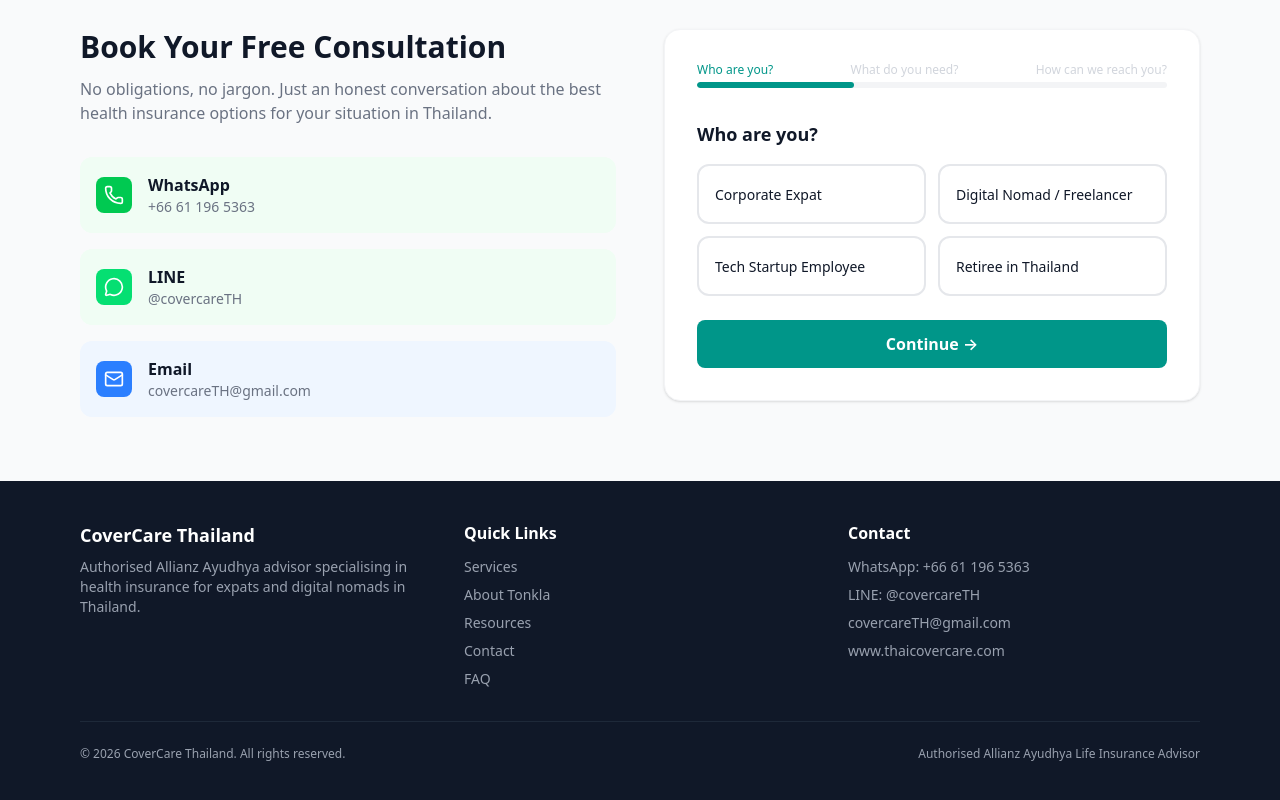
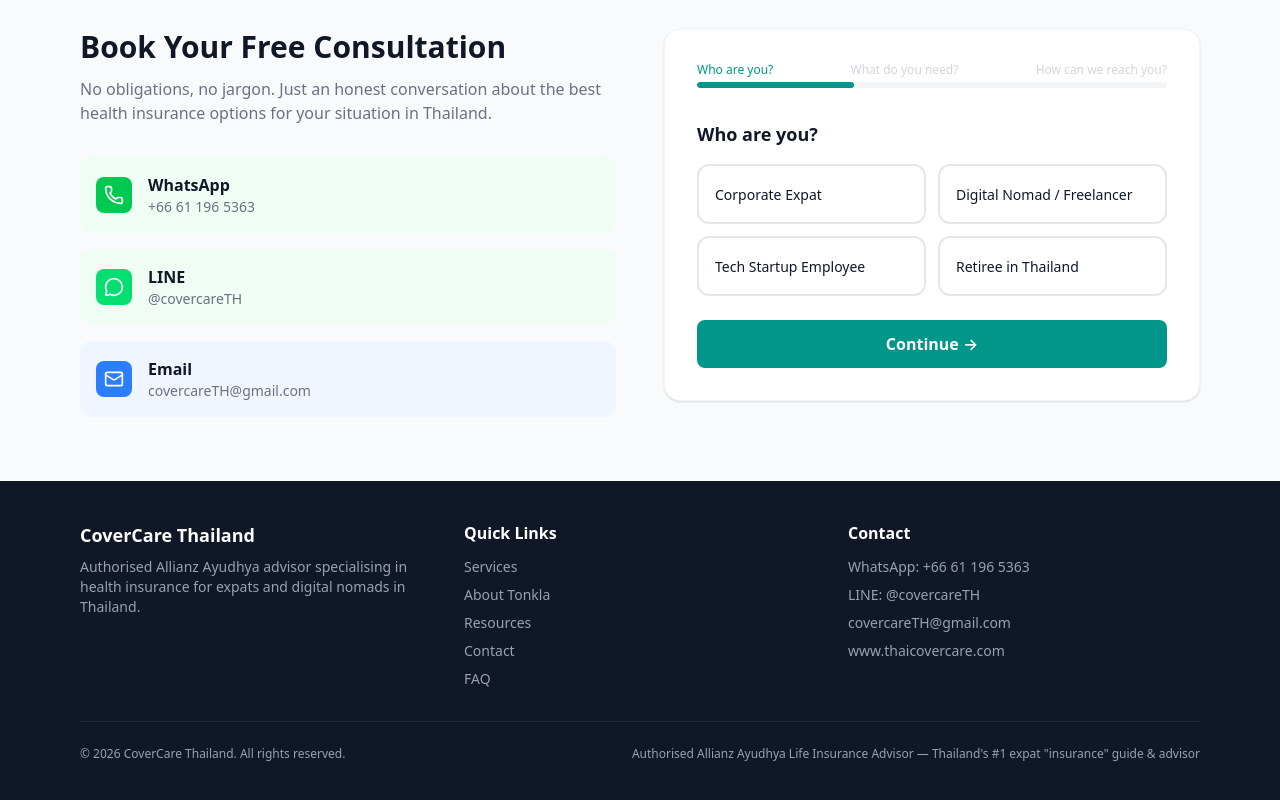
Before and after one commit to polygonman/covercare-thailand, a Next.js app: page / in a window 1280 px wide. Shown: the part 3613-4413 px from the top of the page. Built offline with nearby package versions, Linux system fonts and the light colour scheme.

Commit message:
test: introduce deliberate lint errors to test autofix

```diff
--- a/components/Footer.tsx
+++ b/components/Footer.tsx
@@ -40,7 +40,7 @@ export default function Footer() {
         </div>
         <div className="border-t border-gray-800 pt-6 flex flex-col md:flex-row justify-between items-center gap-2 text-xs">
           <p>© {new Date().getFullYear()} CoverCare Thailand. All rights reserved.</p>
-          <p>Authorised Allianz Ayudhya Life Insurance Advisor</p>
+          <p>Authorised Allianz Ayudhya Life Insurance Advisor — Thailand's #1 expat "insurance" guide & advisor</p>
         </div>
       </div>
     </footer>
```
